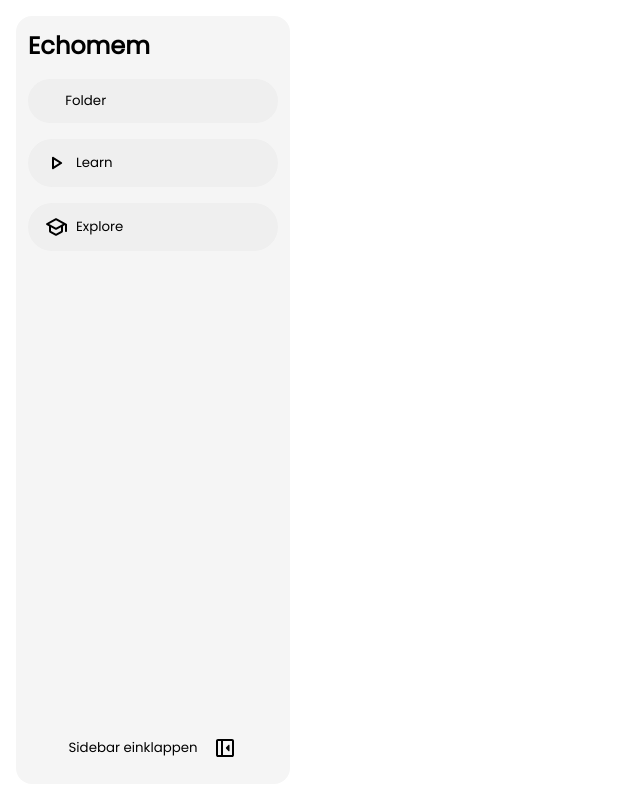
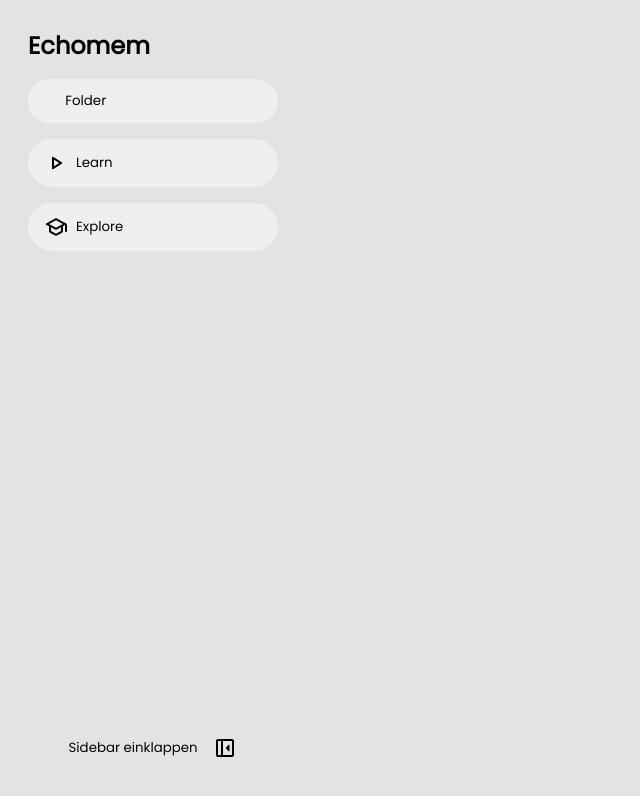
Before and after one commit to simonkrempin/echomem-web, a SvelteKit app: page / in a window 1280 px wide. Shown: the top 796 px of the page, without its empty margins (0-640 px from the left). Built offline with nearby package versions, Linux system fonts and the light colour scheme; some icons are missing.

Commit message:
added background color

```diff
--- a/src/routes/(application)/+layout.svelte
+++ b/src/routes/(application)/+layout.svelte
@@ -98,7 +98,7 @@
     }
 
     section {
-        background-color: #f5f5f5;
+        background-color: var(--background-color);
         padding: 12px;
         min-width: 250px;
         height: calc(100% - 24px);
--- a/src/routes/global.css
+++ b/src/routes/global.css
@@ -1,7 +1,12 @@
+:root {
+    --background-color: #e3e3e3;
+}
+
 body {
     height: calc(100vh - 32px);
     padding: 16px;
     margin: 0;
+    background-color: var(--background-color);
 }
 
 section {
```
